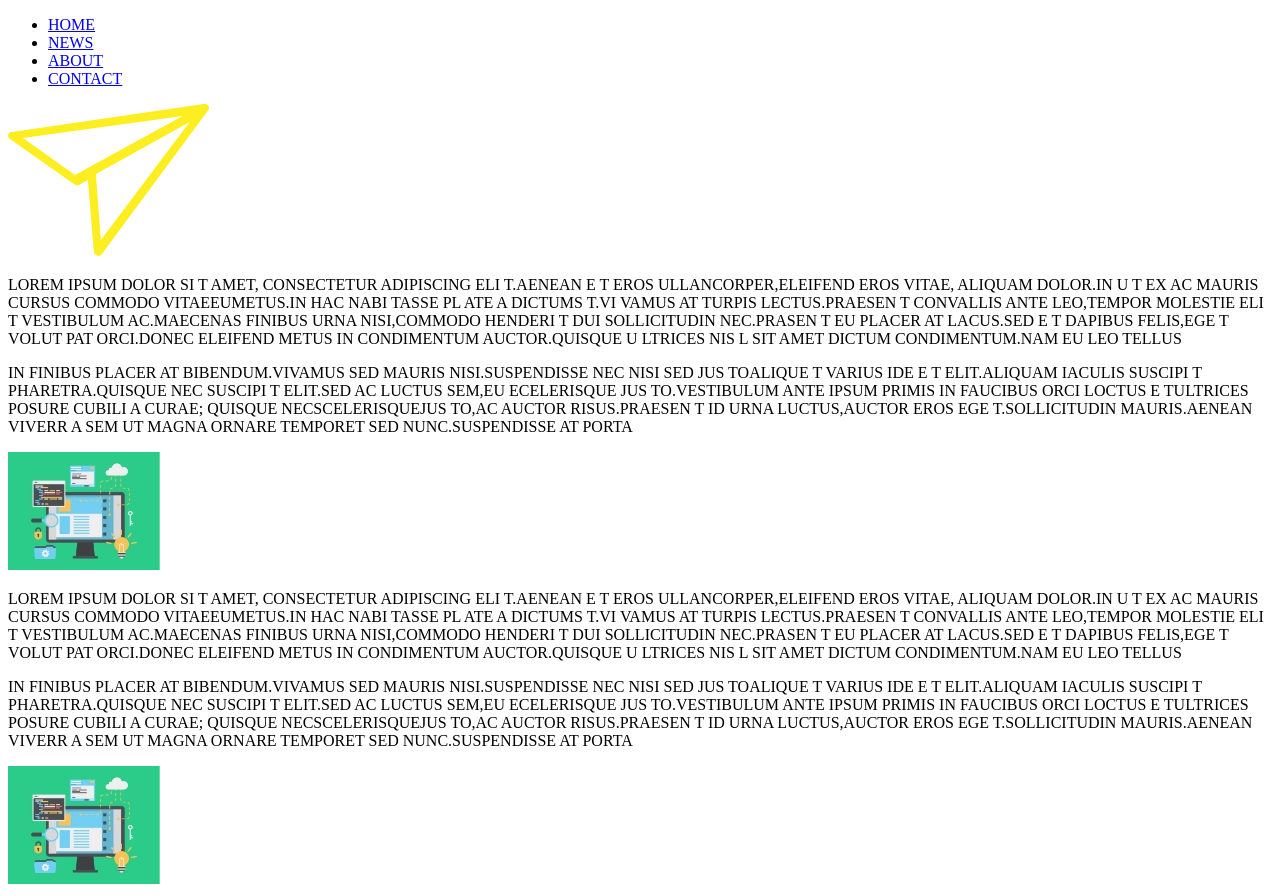
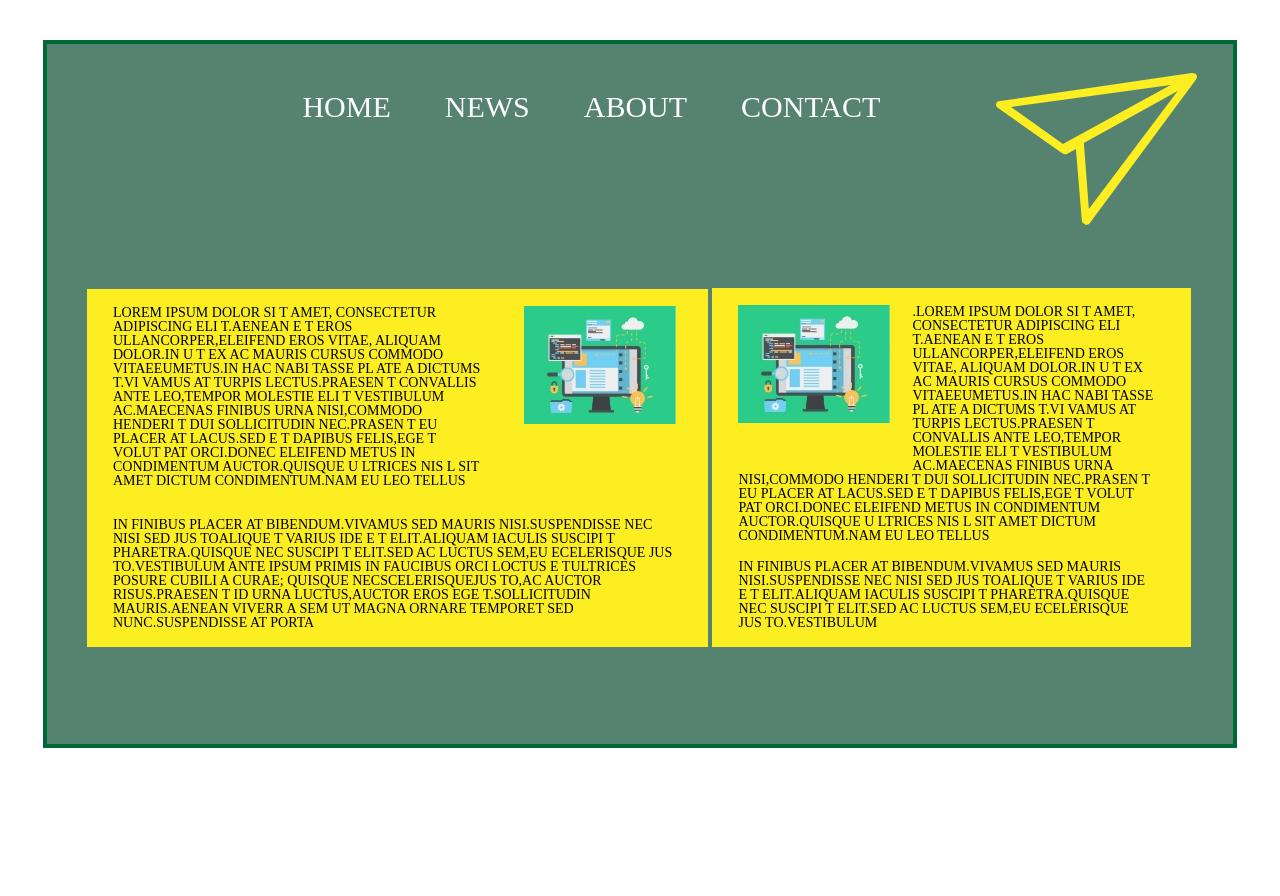
Before and after one commit to khmaladze-tiko/lesson6, a plain HTML site: page index.html in a window 1280 px wide. After the commit the page ends 800 px from the top, so only its background shows below. Drawn offline with Linux system fonts and the light colour scheme.

Commit message:
add main.css file

```diff
--- a/index.html
+++ b/index.html
@@ -1,63 +1,70 @@
 <!DOCTYPE html>
 <html>
 <head>
+	<link rel="stylesheet" type="text/css" href="styles/reset.css">
+	<link rel="stylesheet" type="text/css" href="styles/main.css">
 	<title>lesson6</title>
 </head>
 <body>
-	<div>
+	<div class="content">
 		<header>
-			<ul>
-				<li>
+			<div>
+					<a href="">
+						<img class="logo" src="pic/headerpic.svg" alt="headersgv">
+					</a>
+			</div>
+			<ul class="navbar">
+				<li class="navbar-li">
 					<a href="#">
 						HOME
 					</a>
 				</li>
-				<li>
+				<li class="navbar-li">
 					<a href="#">
 						NEWS
 					</a>
 				</li>
-				<li>
+				<li class="navbar-li">
 					<a href="#">
 						ABOUT
 					</a>
 				</li>
-				<li>
+				<li class="navbar-li">
 					<a href="#">
 						CONTACT
 					</a>
 				</li>
 			</ul>
-			<div>
-					<a href="">
-						<img src="pic/headerpic.svg" alt="headersgv">
-					</a>
-			</div>
+			<div class="clear"></div>
 		</header>
-	</div>
-	<div>
-		<section>
-			<div>
-				<p>
+		<div class="full-box">
+		<section class="box1">
+			<div class="firstbox">
+			<div class="container1">
+				<img class="boximg" src="pic/boxpic.jpg" alt="boximg">
+				<p class="lorem1">
 					LOREM IPSUM DOLOR SI T AMET, CONSECTETUR ADIPISCING ELI T.AENEAN E T EROS ULLANCORPER,ELEIFEND EROS VITAE, ALIQUAM DOLOR.IN U T EX AC MAURIS CURSUS COMMODO VITAEEUMETUS.IN HAC NABI TASSE PL ATE A DICTUMS T.VI VAMUS AT TURPIS LECTUS.PRAESEN T CONVALLIS ANTE LEO,TEMPOR MOLESTIE ELI T VESTIBULUM AC.MAECENAS FINIBUS URNA NISI,COMMODO HENDERI T DUI SOLLICITUDIN NEC.PRASEN T EU PLACER AT LACUS.SED E T DAPIBUS FELIS,EGE T VOLUT PAT ORCI.DONEC ELEIFEND METUS IN CONDIMENTUM AUCTOR.QUISQUE U LTRICES NIS L SIT AMET DICTUM CONDIMENTUM.NAM EU LEO TELLUS
 				</p>
-				<p>
+				<p class="lorem2">
 					IN FINIBUS PLACER AT BIBENDUM.VIVAMUS SED MAURIS NISI.SUSPENDISSE NEC NISI SED JUS TOALIQUE T VARIUS IDE E T ELIT.ALIQUAM IACULIS SUSCIPI T PHARETRA.QUISQUE NEC SUSCIPI T ELIT.SED AC LUCTUS SEM,EU ECELERISQUE JUS TO.VESTIBULUM ANTE IPSUM PRIMIS IN FAUCIBUS ORCI LOCTUS E TULTRICES POSURE CUBILI A CURAE; QUISQUE NECSCELERISQUEJUS TO,AC AUCTOR RISUS.PRAESEN T ID URNA LUCTUS,AUCTOR EROS EGE T.SOLLICITUDIN MAURIS.AENEAN VIVERR A SEM UT MAGNA ORNARE TEMPORET SED NUNC.SUSPENDISSE AT PORTA
 				</p>
-				<img src="pic/boxpic.jpg">
+
+			</div>
+		</div>
+		</section>
+		<section class="box2">
+			<div class="container2">
+				<img class="boximg" src="pic/boxpic.jpg" alt="boximg">
+				<p class="lorem11">
+					.LOREM IPSUM DOLOR SI T AMET, CONSECTETUR ADIPISCING ELI T.AENEAN E T EROS ULLANCORPER,ELEIFEND EROS VITAE, ALIQUAM DOLOR.IN U T EX AC MAURIS CURSUS COMMODO VITAEEUMETUS.IN HAC NABI TASSE PL ATE A DICTUMS T.VI VAMUS AT TURPIS LECTUS.PRAESEN T CONVALLIS ANTE LEO,TEMPOR MOLESTIE ELI T VESTIBULUM AC.MAECENAS FINIBUS URNA NISI,COMMODO HENDERI T DUI SOLLICITUDIN NEC.PRASEN T EU PLACER AT LACUS.SED E T DAPIBUS FELIS,EGE T VOLUT PAT ORCI.DONEC ELEIFEND METUS IN CONDIMENTUM AUCTOR.QUISQUE U LTRICES NIS L SIT AMET DICTUM CONDIMENTUM.NAM EU LEO TELLUS
+				</p>
+				<p class="lorem22">
+              	IN FINIBUS PLACER AT BIBENDUM.VIVAMUS SED MAURIS NISI.SUSPENDISSE NEC NISI SED JUS TOALIQUE T VARIUS IDE E T ELIT.ALIQUAM IACULIS SUSCIPI T PHARETRA.QUISQUE NEC SUSCIPI T ELIT.SED AC LUCTUS SEM,EU ECELERISQUE JUS TO.VESTIBULUM
+				</p>
+
 			</div>
 		</section>
-		<section>
-			<div>
-				<p>
-					LOREM IPSUM DOLOR SI T AMET, CONSECTETUR ADIPISCING ELI T.AENEAN E T EROS ULLANCORPER,ELEIFEND EROS VITAE, ALIQUAM DOLOR.IN U T EX AC MAURIS CURSUS COMMODO VITAEEUMETUS.IN HAC NABI TASSE PL ATE A DICTUMS T.VI VAMUS AT TURPIS LECTUS.PRAESEN T CONVALLIS ANTE LEO,TEMPOR MOLESTIE ELI T VESTIBULUM AC.MAECENAS FINIBUS URNA NISI,COMMODO HENDERI T DUI SOLLICITUDIN NEC.PRASEN T EU PLACER AT LACUS.SED E T DAPIBUS FELIS,EGE T VOLUT PAT ORCI.DONEC ELEIFEND METUS IN CONDIMENTUM AUCTOR.QUISQUE U LTRICES NIS L SIT AMET DICTUM CONDIMENTUM.NAM EU LEO TELLUS
-				</p>
-				<p>
-					IN FINIBUS PLACER AT BIBENDUM.VIVAMUS SED MAURIS NISI.SUSPENDISSE NEC NISI SED JUS TOALIQUE T VARIUS IDE E T ELIT.ALIQUAM IACULIS SUSCIPI T PHARETRA.QUISQUE NEC SUSCIPI T ELIT.SED AC LUCTUS SEM,EU ECELERISQUE JUS TO.VESTIBULUM ANTE IPSUM PRIMIS IN FAUCIBUS ORCI LOCTUS E TULTRICES POSURE CUBILI A CURAE; QUISQUE NECSCELERISQUEJUS TO,AC AUCTOR RISUS.PRAESEN T ID URNA LUCTUS,AUCTOR EROS EGE T.SOLLICITUDIN MAURIS.AENEAN VIVERR A SEM UT MAGNA ORNARE TEMPORET SED NUNC.SUSPENDISSE AT PORTA
-				</p>
-				<img src="pic/boxpic.jpg">
-			</div>
-		</section>
+	</div>
 		</div>
 
 
--- /dev/null
+++ b/styles/main.css
@@ -0,0 +1,72 @@
+.content {
+    border: 4px solid #006837;
+   max-width: 1186px;
+   width: 100%;
+   height: 700px;
+   background-color: #56836F;
+   margin: 40px auto;
+}
+.logo {
+	max-width: 201.2px;
+	height: 151.5px;
+	float: right;
+	margin: 29px 36px 0 0;
+}
+.logo img {
+	width: 100%;
+}
+.navbar {
+	float: right;
+	margin: 48px 66px 0 178px;
+}
+.navbar-li {
+	display: inline-block;
+	margin: 0 50px 0 0;
+}
+.navbar-li a {
+	color: white;
+	font-size: 30px;
+}
+.clear {
+	clear: both;
+}
+.container1 {
+	width: 563.49px;
+	padding: 17px 32px 17px 26px;
+	background-color: #FCEE21;
+}
+.container1 p {
+	font-size: 14px;
+}
+.container2 {
+	width: 416.12px;
+	padding: 17px 36px 17px 26px;
+	background-color: #FCEE21;
+}
+.container2 p {
+	font-size: 14px;
+}
+.full-box {
+	max-width: 1158px;
+	margin-top: 63px;
+}
+section {
+	display: inline-block;
+}
+.container1 img {
+	float: right;
+	padding: 0 0 38px 40px;
+}
+.container2 img {
+	float: left;
+	padding: 0 22px 38px 0;
+}
+.box1 {
+	padding-left: 40px;
+}
+.lorem22 {
+	padding-top: 17px;
+}
+.lorem2 {
+	padding-top: 30px;
+}
```
